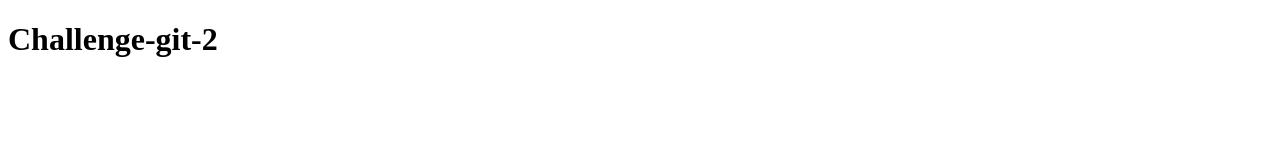
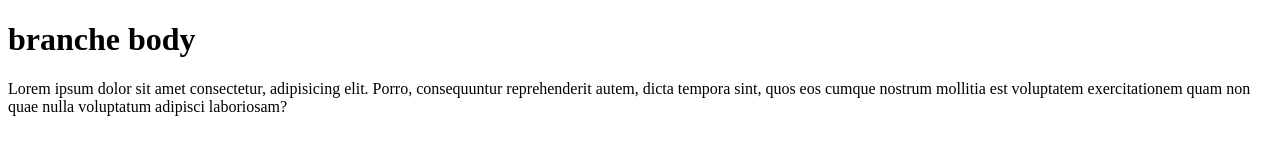
Before and after one commit to alexandrelaurent1/practice_git, a plain HTML site: page index.html in a window 1280 px wide. Drawn offline with Linux system fonts and the light colour scheme.

Commit message:
ajout body

```diff
--- a/index.html
+++ b/index.html
@@ -7,6 +7,10 @@
     <title>Challenge-git-2</title>
   </head>
   <body>
-    <h1>Challenge-git-2</h1>
+    <h1>branche body</h1>
+    Lorem ipsum dolor sit amet consectetur, adipisicing elit. Porro,
+    consequuntur reprehenderit autem, dicta tempora sint, quos eos cumque
+    nostrum mollitia est voluptatem exercitationem quam non quae nulla
+    voluptatum adipisci laboriosam?
   </body>
 </html>
```
